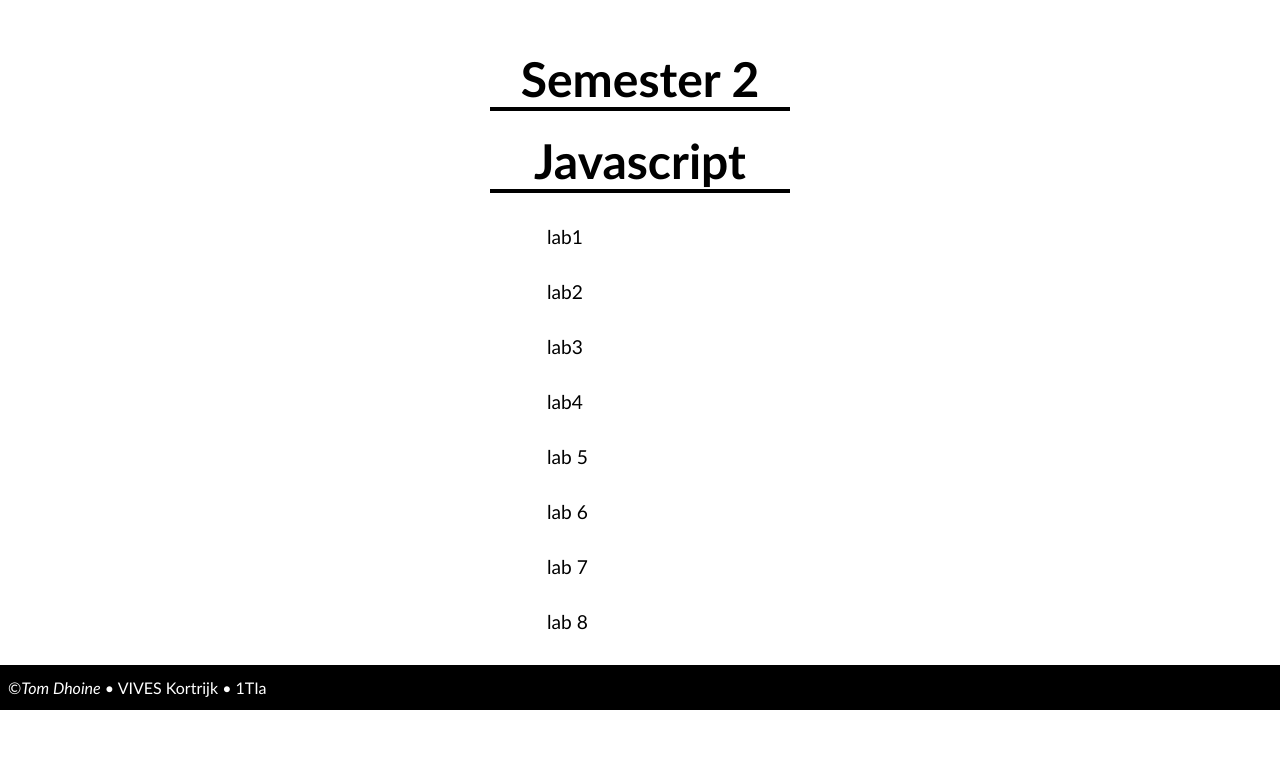
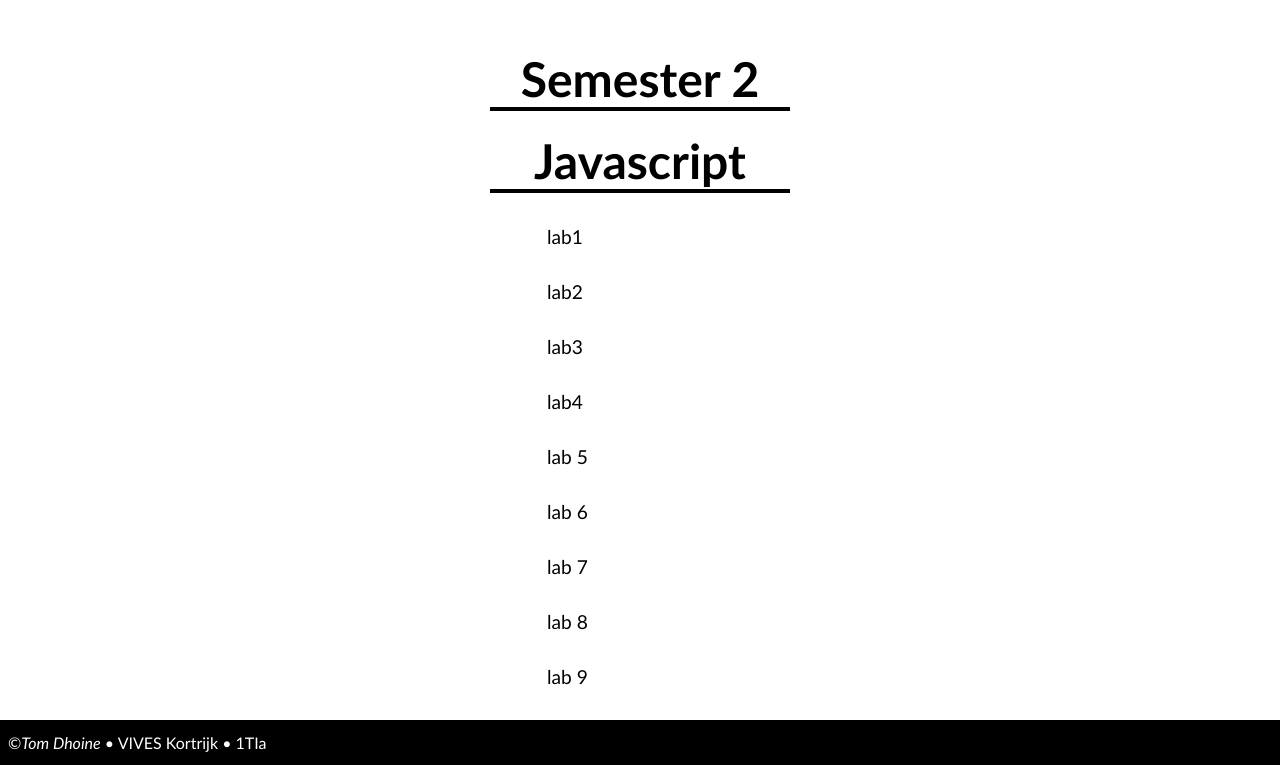
Before and after one commit to tomdhn/tomdhn.github.io, a plain HTML site: page index.html in a window 1280 px wide. Shown: the part 934-1699 px from the top of the page. Before the commit the page ends 1644 px from the top, so only its background shows below. Drawn offline with Linux system fonts and the light colour scheme.

Commit message:
adding labo 9

```diff
--- a/index.html
+++ b/index.html
@@ -45,6 +45,7 @@
             <li><a href="sem%202/labo%206/index.html">lab 6</a></li>
             <li><a href="sem%202/labo%207/index.html">lab 7</a></li>
             <li><a href="sem%202/labo%208/index.html">lab 8</a></li>
+            <li><a href="sem%202/labo%209/index.html">lab 9</a></li>
         </ul>
     </div>
 </section>
```
